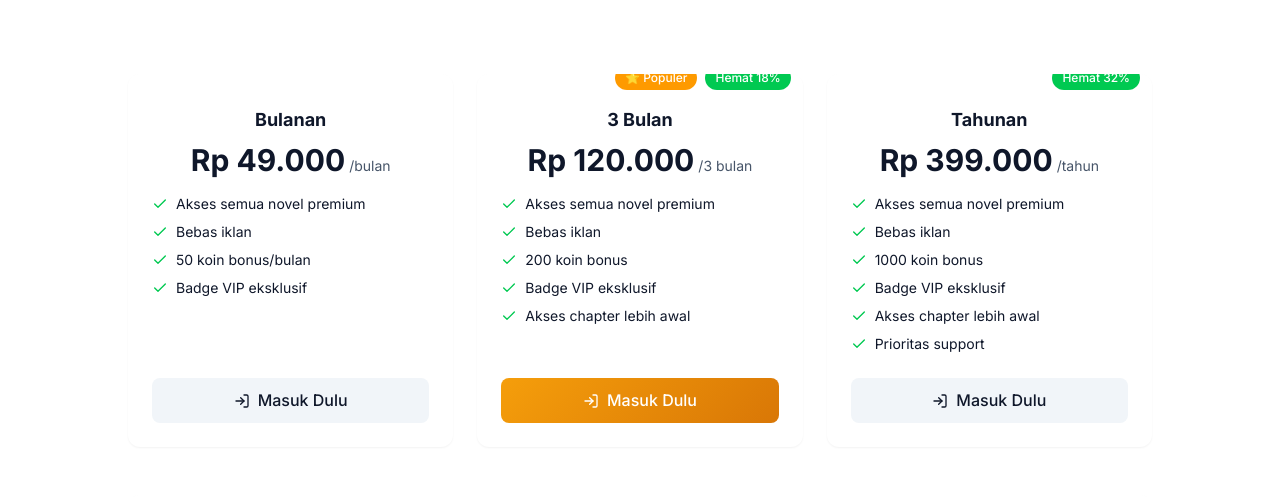
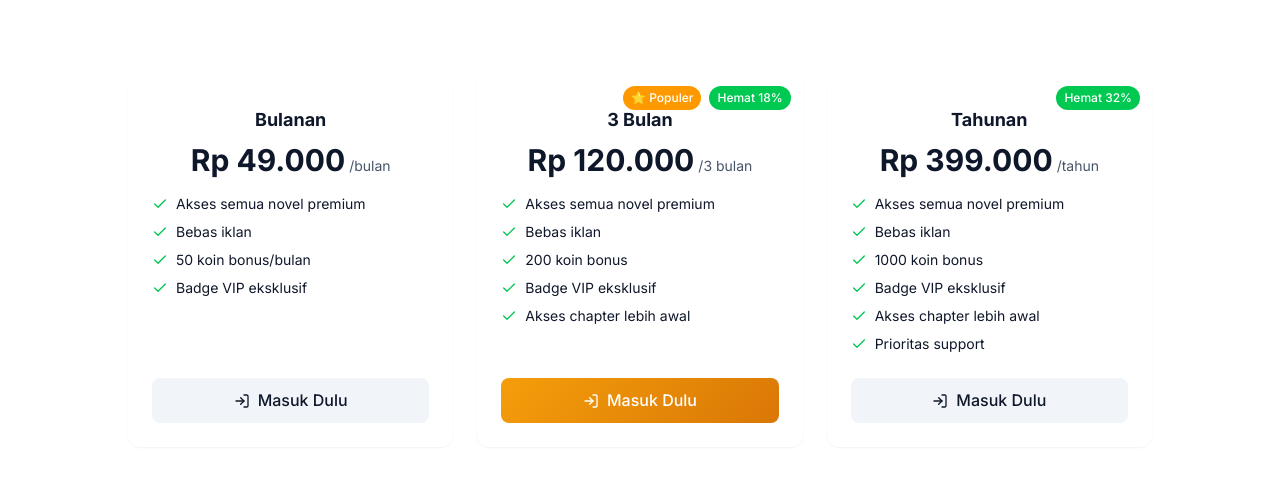
Before and after one commit to suryahlm/novesia, a Next.js app: page /pricing in a window 1280 px wide. Shown: the part 259-756 px from the top of the page. Built offline with nearby package versions, Linux system fonts and the light colour scheme; no server answers; the database is empty.

Commit message:
Fix: Position badges inside card to prevent cutoff

```diff
--- a/src/app/pricing/page.tsx
+++ b/src/app/pricing/page.tsx
@@ -314,24 +314,26 @@ export default function PricingPage() {
                     {pricingPlans.map((plan) => (
                         <div
                             key={plan.id}
-                            className={`card p-5 sm:p-6 relative flex flex-col ${plan.popular
+                            className={`card p-5 sm:p-6 relative flex flex-col overflow-visible ${plan.popular
                                 ? "ring-2 ring-[var(--color-primary)]"
                                 : ""
                                 }`}
                         >
-                            {/* Badges - positioned at top right, side by side */}
-                            <div className="absolute -top-2 right-3 flex gap-2">
+                            {/* Badges - positioned inside card at top right */}
+                            {(plan.popular || plan.savings) && (
+                                <div className="absolute top-3 right-3 flex gap-2 z-10">
                                     {plan.popular && (
-                                    <span className="badge bg-amber-500 text-white text-xs px-2 py-0.5">
+                                        <span className="px-2 py-1 rounded-full bg-amber-500 text-white text-xs font-medium whitespace-nowrap">
                                             ⭐ Populer
                                         </span>
                                     )}
                                     {plan.savings && (
-                                    <span className="badge bg-green-500 text-white text-xs px-2 py-0.5">
+                                        <span className="px-2 py-1 rounded-full bg-green-500 text-white text-xs font-medium whitespace-nowrap">
                                             {plan.savings}
                                         </span>
                                     )}
                                 </div>
+                            )}
 
                             <div className="text-center mb-4 pt-2">
                                 <h3 className="font-bold text-lg mb-2">{plan.name}</h3>
```
Lines whose indentation alone changed are shown as unchanged.
